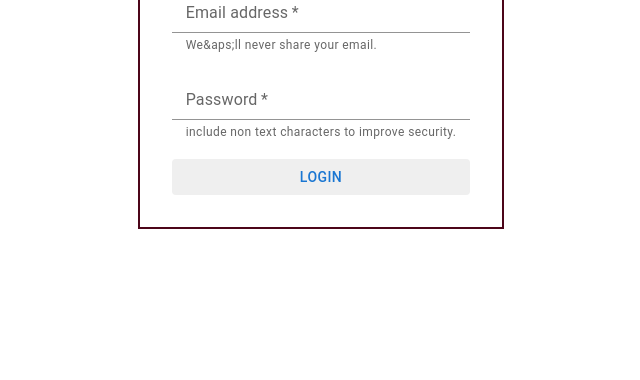
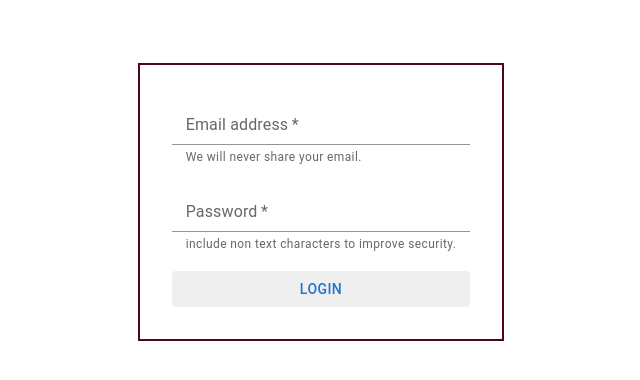
Before and after one commit to amStevee/lib-xp, a Next.js app in the folder client/: page /signin in a window 1280 px wide. Shown: the top 380 px of the page, without its empty margins (319-959 px from the left). Built offline with nearby package versions, Linux system fonts and the light colour scheme.

Commit message:
solve the &aps; error

```diff
--- a/client/app/signin/page.tsx
+++ b/client/app/signin/page.tsx
@@ -18,17 +18,22 @@ export default function Home() {
 
   async function handleSignin(formState:FormSate) {
     console.log(formState)
-    await axios.post('/oauth2/signin', JSON.stringify(formState))
+    try {
+      await axios.post('/oauth2/signin', JSON.stringify(formState))
+    } catch (error) {
+
+    }
   }
 
 
   return (
-    <div className="grid grid-rows-[20px_1fr_20px] items-center justify-items-center min-h-screen p-8 pb-20 gap-16 sm:p-20 font-[family-name:var(--font-geist-sans)] ">
+    // there is something wrong with the top marging/padding while rendring
+    <div className="grid grid-rows-[20px_1fr_20px] items-center justify-items-center mt-40 min-h-screen p-8 gap-16 sm:p-8 font-[family-name:var(--font-geist-sans)] ">
       <form ref={formRef} className="flex flex-col gap-4 border-rose-950 border-2 p-8">
         <FormControl required>
             <InputLabel htmlFor="email">Email address</InputLabel>
             <Input id="email" name='email' aria-describedby="my-helper-text" onChange={e => changeFormState(e)} />
-            <FormHelperText id="my-helper-text">We&aps;ll never share your email.</FormHelperText>
+            <FormHelperText id="my-helper-text">We will never share your email.</FormHelperText>
         </FormControl>
         <FormControl required>
             <InputLabel htmlFor="password">Password</InputLabel>
```
